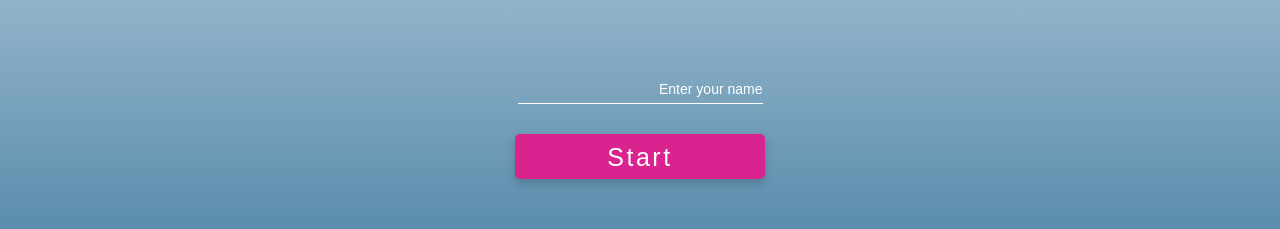
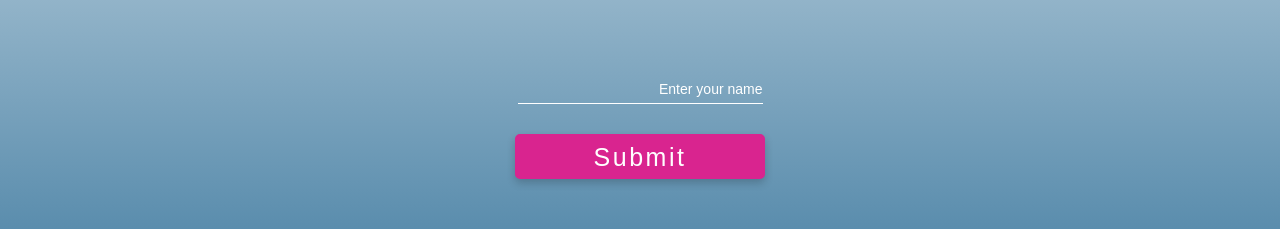
Before and after one commit to marta-probierz/quiz-react, a React (Create React App) app: page / in a window 1280 px wide. Shown: the part 447-676 px from the top of the page. Built offline with nearby package versions, Linux system fonts and the light colour scheme.

Commit message:
add input component

```diff
--- a/src/App.jsx
+++ b/src/App.jsx
@@ -1,4 +1,4 @@
-import React, { useState } from 'react';
+import React from 'react';
 import { Routes, Route } from 'react-router-dom';
 import { ThemeProvider } from 'styled-components';
 
@@ -9,7 +9,6 @@ import { QuizPage } from './pages/QuizPage';
 import { ResultPage } from './pages/ResultPage';
 
 export const App = () => {
-
   return (
     <ThemeProvider theme={theme}>
       <GlobalStyles />
--- /dev/null
+++ b/src/components/Input.jsx
@@ -0,0 +1,26 @@
+import { useState } from "react";
+
+import { Input } from '../styles/Input';
+
+export const FormInput = (props) => {
+  const [focused, setFocused] = useState(false);
+  const { onChange, id, ...inputProps } = props;
+
+  const handleFocus = (e) => {
+    setFocused(true);
+  };
+
+  return (
+    <div>
+      <Input
+        {...inputProps}
+        onChange={onChange}
+        onBlur={handleFocus}
+        onFocus={() =>
+          inputProps.name === "confirmPassword" && setFocused(true)
+        }
+        focused={focused.toString()}
+      />
+    </div>
+  );
+};
--- /dev/null
+++ b/src/config/inputs.jsx
@@ -0,0 +1,12 @@
+export const inputs = [
+  {
+    id: 1,
+    name: 'name',
+    type: 'text',
+    placeholder: 'Enter your name',
+    errorMessage: 'Please type your name',
+    label: 'name',
+    pattern: '^[A-Za-z0-9]{3,16}$',
+    required: true,
+  },
+];
--- a/src/pages/HomePage.jsx
+++ b/src/pages/HomePage.jsx
@@ -3,25 +3,25 @@ import React, { useState } from 'react';
 import { paths } from '../config/path';
 import { useNavigate } from 'react-router-dom';
 
+import { inputs } from '../config/inputs';
+import { FormInput } from '../components/Input';
 import { Button } from '../styles/Button';
 import { QuestionMark } from '../styles/Icon';
-import { Container, LinkButton, Header, ErrorMsg, Form } from '../styles/HomePage';
+import { Container, Header, Form } from '../styles/HomePage';
 import { Footer } from '../components/Footer';
-import { Input } from '../styles/Input';
 
-export const HomePage = ({ name, setName }) => {
+export const HomePage = () => {
   // const { t } = useTranslation();
   const navigate = useNavigate();
-  const [error, setError] = useState(false);
+  const [name, setName] = useState('');
 
   const handleSubmit = (e) => {
     e.preventDefault();
-    if (!name) {
-      setError(true);
-    } else {
-      setError(false);
-      navigate(paths.quiz, { replace: true });
-    }
+    navigate(paths.quiz, { replace: true });
+  };
+
+  const onChange = (e) => {
+    setName(e.target.value);
   };
 
   return (
@@ -29,11 +29,18 @@ export const HomePage = ({ name, setName }) => {
       <Container>
         <Header>Welcome to Quiz</Header>
         <QuestionMark />
-          <Form onSubmit={handleSubmit}>
-            <Input type="text" id="name" placeholder="Enter your name" onChange={(e) => setName(e.target.value)} />
-            {error && <ErrorMsg>Please type your name</ErrorMsg>}
-            <Button>Start</Button>
-          </Form>
+        <Form onSubmit={handleSubmit}>
+          {inputs.map((input) => (
+            <FormInput key={input.id} {...input} value={name} onChange={onChange} />
+          ))}
+          <Button disabled={name.length < 3 && name.length > 0 ? true : false}>Submit</Button>
+        </Form>
+
+        {/* <Form onSubmit={handleSubmit}>
+          {/* <Input type="text" id="name" placeholder="Enter your name" onChange={(e) => setName(e.target.value)} />
+          {error && <ErrorMsg>Please type your name</ErrorMsg>}
+          <Button>Start</Button> */}
+        {/* </Form> */}
         <Footer />
       </Container>
     </>
--- a/src/styles/Global.js
+++ b/src/styles/Global.js
@@ -1,4 +1,4 @@
-import { createGlobalStyle } from "styled-components";
+import { createGlobalStyle } from 'styled-components';
 
 export const GlobalStyles = createGlobalStyle`
 @import url('https://fonts.googleapis.com/css2?family=Maven+Pro&family=Ubuntu:wght@300&display=swap');
@@ -23,10 +23,12 @@ body {
 
 export const theme = {
   colors: {
-    primary: "#d9248f",
-    warning: "#FF0000",
-    text: "#174C6F",
-    body: "#fff",
-    cards: "rgba(255, 255, 255, 0.8)",
+    primary: '#d9248f',
+    warning: '#FF0000',
+    valid: '#ADDB80',
+    invalid: '#FF8888',
+    text: '#174C6F',
+    body: '#fff',
+    cards: 'rgba(255, 255, 255, 0.8)',
   },
 };
--- a/src/styles/HomePage.js
+++ b/src/styles/HomePage.js
@@ -47,13 +47,6 @@ export const Foot = styled.div`
   }
 `;
 
-export const ErrorMsg = styled.div`
-  color: ${({ theme }) => theme.colors.warning || '#FF0000'};
-  align-self: flex-start;
-  font-size: 12px;
-  margin-left: 10px;
-`;
-
 export const Form = styled.form`
   display: flex;
   flex-direction: column;
--- a/src/styles/Input.js
+++ b/src/styles/Input.js
@@ -1,7 +1,7 @@
-import styled from "styled-components";
+import styled from 'styled-components';
 
 export const Input = styled.input`
-  border: 1px solid ${({ theme }) => theme.colors.body || "#FFFFFF"};
+  border: 1px solid ${({ theme }) => theme.colors.body || '#FFFFFF'};
   border-style: none none solid none;
   background: none;
   outline: none;
@@ -11,9 +11,26 @@ export const Input = styled.input`
   padding: 10px 0;
   margin: 10px;
   display: block;
-  color: ${({ theme }) => theme.colors.body || "#FFFFFF"};
+  color: ${({ theme }) => theme.colors.body || '#FFFFFF'};
   &::placeholder {
-    color: ${({ theme }) => theme.colors.body || "#FFFFFF"};
+    color: ${({ theme }) => theme.colors.body || '#FFFFFF'};
     text-align: right;
   }
+  &:focus::placeholder {
+    color: transparent;
+  }
+  &:required:focus:valid {
+    background: url('https://assets.digitalocean.com/labs/icons/hand-thumbs-up.svg') no-repeat 95% 50%
+      ${({ theme }) => theme.colors.valid || '#FFFFFF'};
+    border-radius: 5px;
+    border-style: none;
+    background-size: 25px;
+  }
+  &:focus:invalid {
+    background: url('https://assets.digitalocean.com/labs/icons/exclamation-triangle-fill.svg') no-repeat 95% 50%
+      ${({ theme }) => theme.colors.invalid || '#FFFFFF'};
+    border-radius: 5px;
+    border-style: none;
+    background-size: 25px;
+  }
 `;
```
